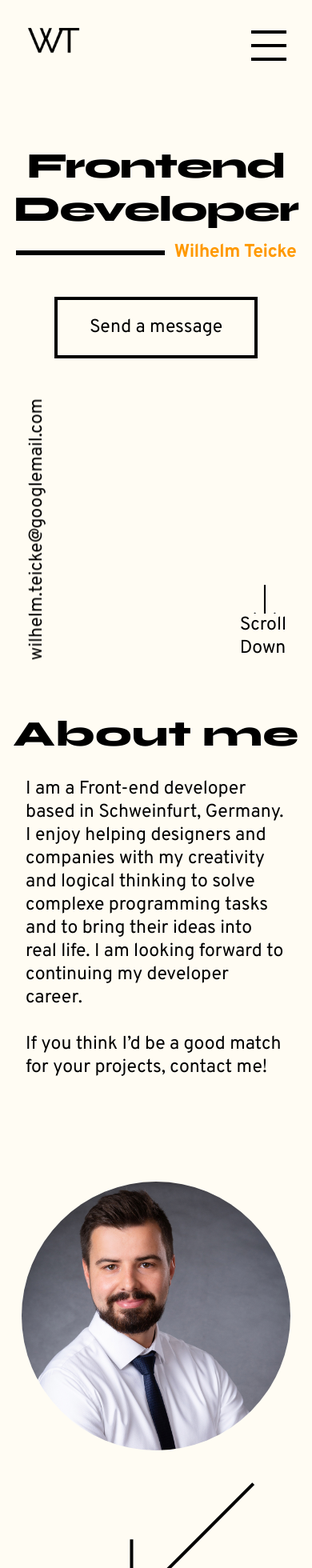
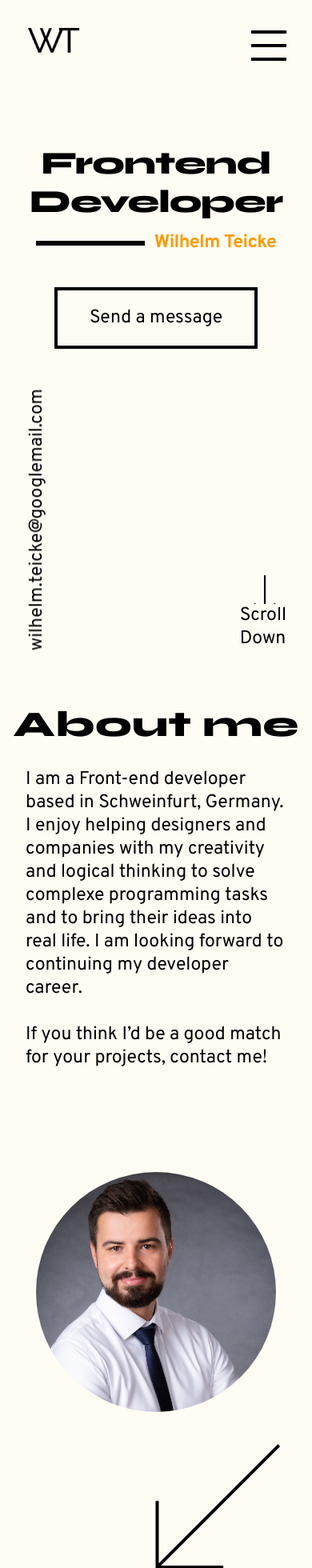
Before and after one commit to Wilhelm910/wt-homepage, an Angular app: page / in a window 390 px wide. Shown: the top 1960 px of the page at 80% size. Built offline with nearby package versions, Linux system fonts and the light colour scheme.

Commit message:
changes for phone width 370px

```diff
--- a/src/app/aboutme/aboutme.component.scss
+++ b/src/app/aboutme/aboutme.component.scss
@@ -52,10 +52,15 @@
 
     img {
         border-radius: 50%;
-        width: 336px;
-        height: 336px;
+        width: 300px;
+        height: 300px;
         object-fit: cover;
         object-position: 50% 20%;
+
+        @media (min-width: 400px) {
+            width: 336px;
+            height: 336px;
+        }
 
         @media (min-width: 1200px) {
             width: 533px;
--- a/src/app/contact-form/contact-form.component.scss
+++ b/src/app/contact-form/contact-form.component.scss
@@ -44,7 +44,8 @@ textarea {
 
     &:hover {
         cursor: pointer;
-        border: 4px solid #FFFCF3;;
+        border: 4px solid #FFFCF3;
+        ;
     }
 }
 
@@ -64,9 +65,10 @@ button {
     gap: 10px;
     cursor: pointer;
     margin-top: 24px;
+    white-space: nowrap;
 
     &:hover {
-       animation: padding 0.2s forwards;
+        animation: padding 0.2s forwards;
     }
 }
 
@@ -98,6 +100,7 @@ button {
 
     svg {
         cursor: pointer;
+
         &:hover {
             animation: stretch 1s;
 
--- a/src/app/first-page/first-page.component.scss
+++ b/src/app/first-page/first-page.component.scss
@@ -12,7 +12,11 @@
         letter-spacing: -0.025em;
         line-height: 120%;
         font-weight: 800;
-        font-size: 45px;
+        font-size: 40px;
+
+        @media (min-width:400px) {
+            font-size: 45px;
+        }
 
         @media (min-width: 680px) {
             font-size: 64px;
@@ -41,8 +45,12 @@
     }
 
     span {
-        width: 180px;
+        width: 130px;
         border: 3px solid #000000;
+
+        @media (min-width: 400px) {
+            width: 180px;
+        }
 
         @media (min-width: 680px) {
             width: 264px;
--- a/src/app/moving-arrow/moving-arrow.component.scss
+++ b/src/app/moving-arrow/moving-arrow.component.scss
@@ -3,7 +3,7 @@
 }
 
 .container {
-    margin-right: 32px;
+   // margin-right: 32px;
     position: relative;
     height: 300px;
 
--- a/src/app/portfolio/portfolio.component.scss
+++ b/src/app/portfolio/portfolio.component.scss
@@ -8,9 +8,12 @@
         font-size: 45px;
         line-height: 100%;
         margin-bottom: 16px;
-        margin-left: 32px;
         letter-spacing: 0.01em;
         text-align: center;
+
+        @media (min-width:400px) {
+            margin-left: 32px;
+        }
 
         &:hover {
             color: #FF9900;
@@ -31,7 +34,6 @@
 }
 
 .flex {
-    width: 100%;
     display: flex;
     flex-direction: column;
     justify-content: center;
@@ -246,7 +248,8 @@
 }
 
 .portfolio-description {
-    margin: 16px 32px 32px 32px;
+    margin-top: 16px;
+    margin-bottom: 16px;
     width: 324px;
 
     @media (min-width: 680px) {
@@ -257,10 +260,14 @@
     }
 
     @media (min-width: 1200px) {
+        margin-left: 32px;
+        margin-right: 32px;
         width: 500px;
     }
 
     @media (min-width: 1800px) {
+        margin-left: 64px;
+        margin-right: 64px;
         width: 700px;
     }
 
```
Also changed, not shown: src/app/portfolio/portfolio.component.html (+11 -6 lines).
